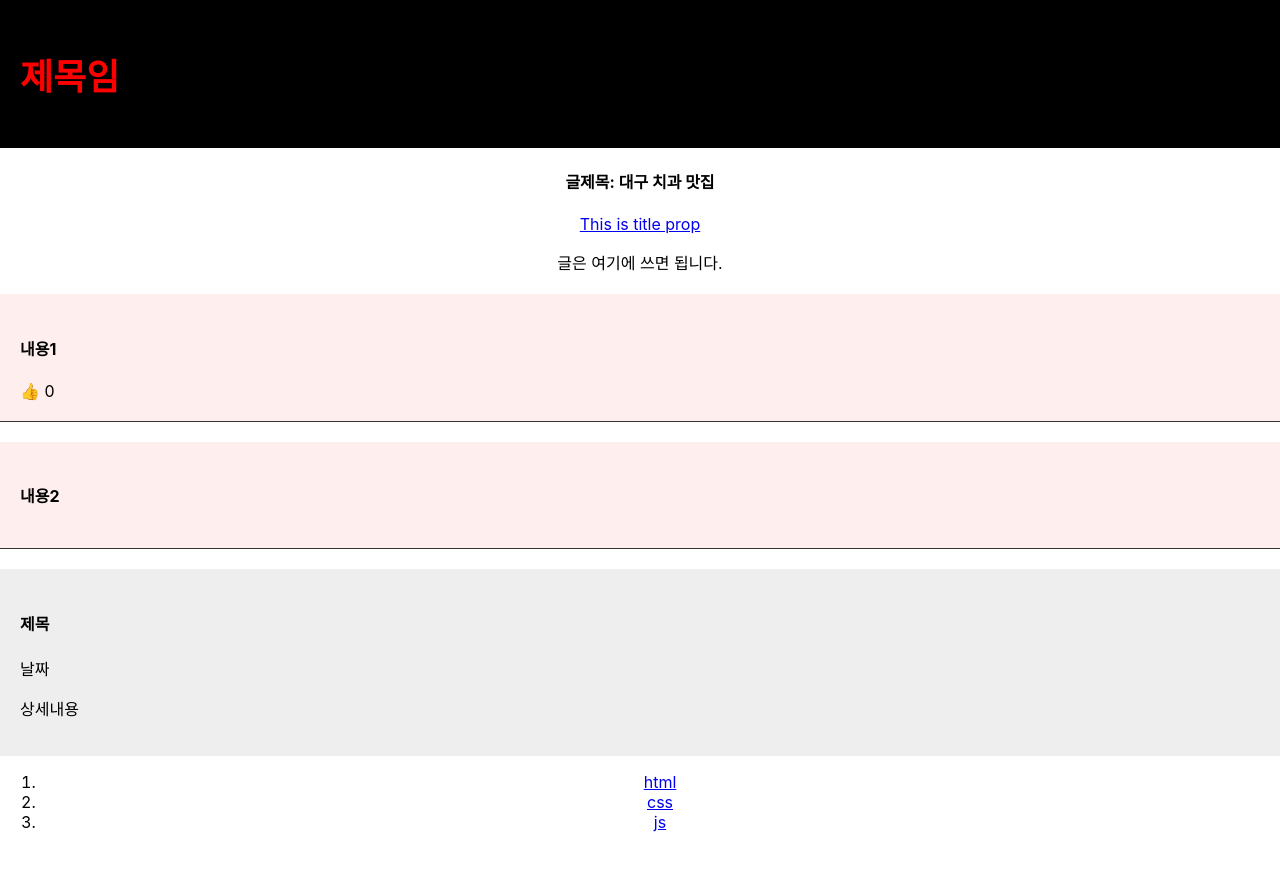
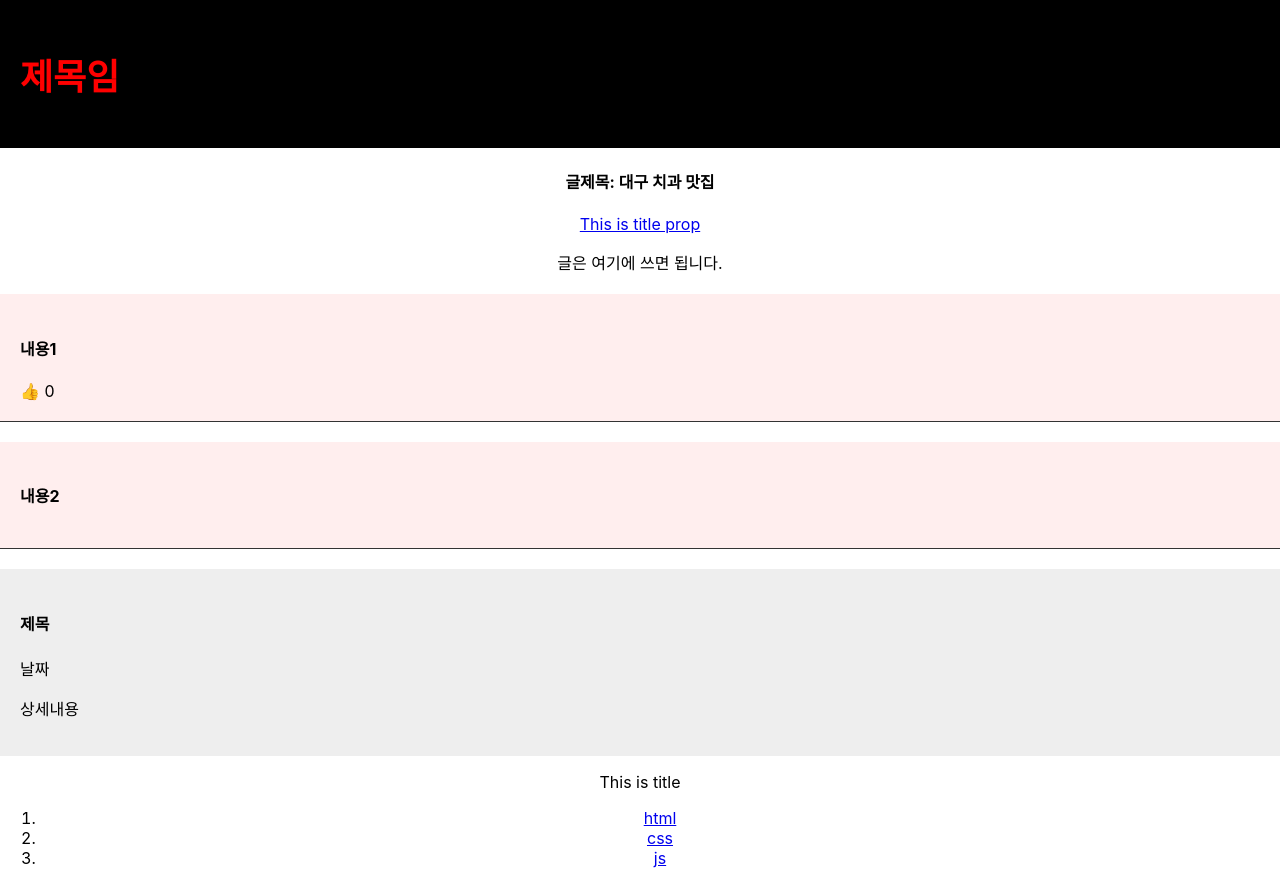
Before and after one commit to son-engr-kr/react_study, a React (Create React App) app: page / in a window 1280 px wide. Before the commit the page ends 848 px from the top, so only its background shows below. Built offline with nearby package versions, Linux system fonts and the light colour scheme.

Commit message:
prop unpack(?)

```diff
--- a/src/App.js
+++ b/src/App.js
@@ -49,21 +49,22 @@ function App() {
       <Modal></Modal>
 
 
-      <Wee topics = {topics}></Wee>
+      <PropWithTitle topics = {topics} title = "This is title"></PropWithTitle>
 
 
     </div>
   );
 }
-function Wee(props){
+function PropWithTitle({title, topics}){
   const lis = []
-  for(let idx = 0; idx < props.topics.length; idx++){
-    let t = props.topics[idx];
+  for(let idx = 0; idx < topics.length; idx++){
+    let t = topics[idx];
     lis.push(<li key={t.id}>
       <a href={`/read/${t.id}`}>{t.title}</a>
     </li>)
   }
   return <nav>
+    <p>{title}</p>
     <ol>
       {lis}
     </ol>
```
